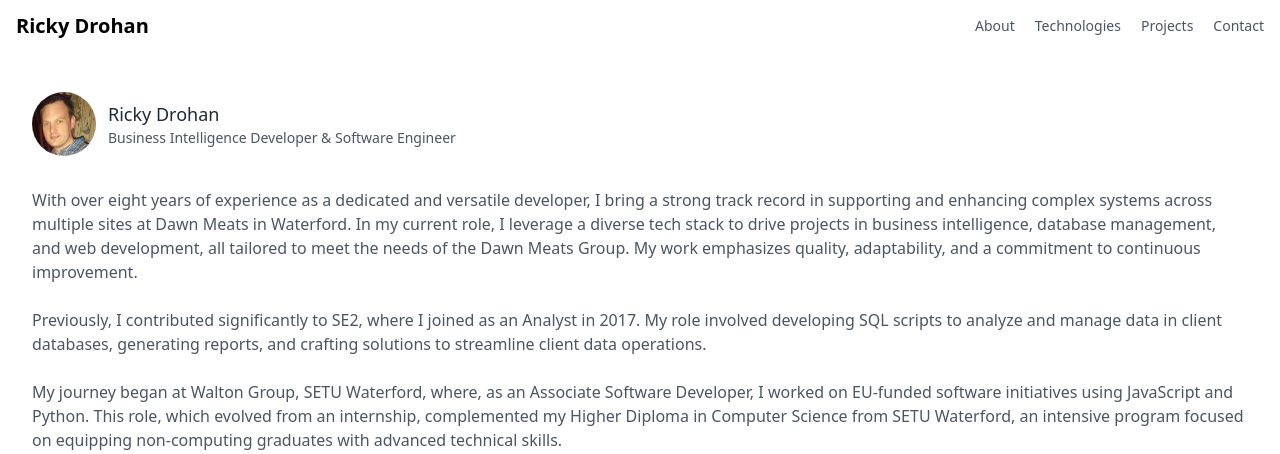
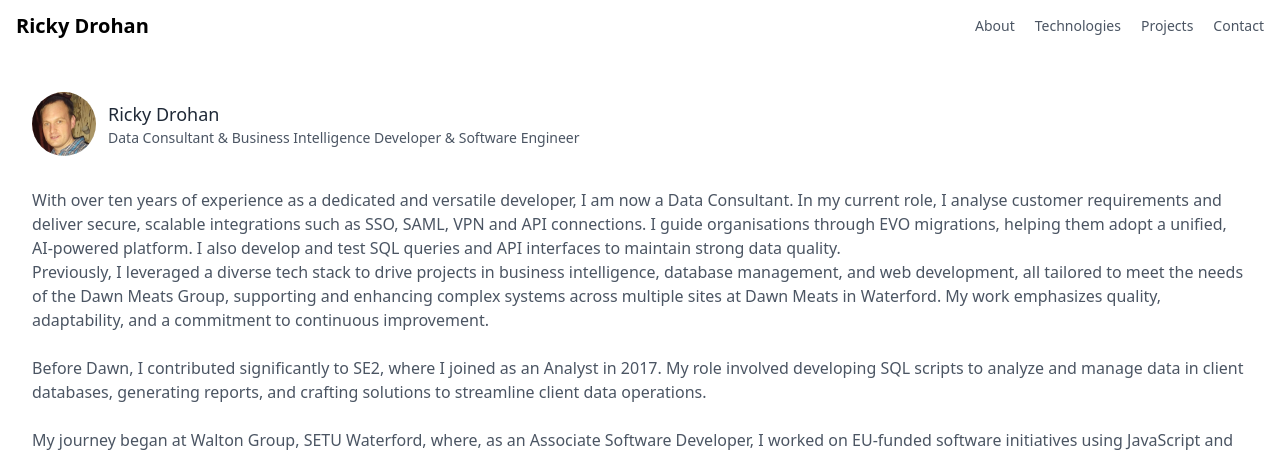
Before and after one commit to RDrohan/ricky-drohan-website, a Next.js app: page /about in a window 1280 px wide. Shown: the top 454 px of the page. Built offline with nearby package versions, Linux system fonts and the light colour scheme.

Commit message:
Updated package dependencies and site information.

```diff
--- a/app/about/page.tsx
+++ b/app/about/page.tsx
@@ -30,23 +30,29 @@
             Ricky Drohan
           </h1>
           <p className="text-sm text-gray-600 dark:text-neutral-400">
-            Business Intelligence Developer &amp; Software Engineer
+            Data Consultant &amp; Business Intelligence Developer &amp; Software Engineer
           </p>
         </div>
       </div>
       <div className="mt-8">
         <p className="text-md text-gray-600 dark:text-neutral-400">
-          With over eight years of experience as a dedicated and versatile
-          developer, I bring a strong track record in supporting and enhancing
-          complex systems across multiple sites at Dawn Meats in Waterford. In
-          my current role, I leverage a diverse tech stack to drive projects in
+          With over ten years of experience as a dedicated and versatile
+          developer, I am now a Data Consultant. In my current role, I analyse customer requirements and deliver secure,
+          scalable integrations such as SSO, SAML, VPN and API connections.
+          I guide organisations through EVO migrations, helping them adopt a unified,
+          AI‑powered platform. I also develop and test SQL queries and API interfaces to maintain strong data quality.
+        </p>
+
+        <p className="text-md text-gray-600 dark:text-neutral-400">
+          Previously, I leveraged a diverse tech stack to drive projects in
           business intelligence, database management, and web development, all
-          tailored to meet the needs of the Dawn Meats Group. My work emphasizes
+          tailored to meet the needs of the Dawn Meats Group, supporting and enhancing
+          complex systems across multiple sites at Dawn Meats in Waterford. My work emphasizes
           quality, adaptability, and a commitment to continuous improvement.
         </p>
 
         <p className="mt-6 text-md text-gray-600 dark:text-neutral-400">
-          Previously, I contributed significantly to SE2, where I joined as an
+          Before Dawn, I contributed significantly to SE2, where I joined as an
           Analyst in 2017. My role involved developing SQL scripts to analyze
           and manage data in client databases, generating reports, and crafting
           solutions to streamline client data operations.
--- a/app/components/Hero.tsx
+++ b/app/components/Hero.tsx
@@ -21,7 +21,7 @@
             </div>
             <div className="mt-5 max-w-3xl">
               <p className="text-lg text-black dark:text-neutral-400">
-                With 8+ years in full-stack development and data management, I
+                With 10+ years in consulting, full-stack development, data management, I
                 build reliable, scalable solutions tailored to meet your
                 needs—delivering high-quality code, custom applications, and
                 impactful web solutions.
--- a/app/components/Navbar.tsx
+++ b/app/components/Navbar.tsx
@@ -1,6 +1,5 @@
 import { RxHamburgerMenu } from "react-icons/rx";
 import { TbXboxX } from "react-icons/tb";
-import { FaFileDownload } from "react-icons/fa";
 
 import Link from "next/link";
 export default function Navbar() {
--- a/app/technologies/page.tsx
+++ b/app/technologies/page.tsx
@@ -99,7 +99,7 @@
           Technologies
         </h2>
         <p className="mt-1 text-gray-600 dark:text-neutral-400">
-          I have over 8 years experience in full-stack, database and Business
+          I have over 10 years experience in full-stack, database and Business
           Intelligence (BI) development. Over that time, I worked with many
           frameworks and languages, all of which are detailed below!
         </p>
```
